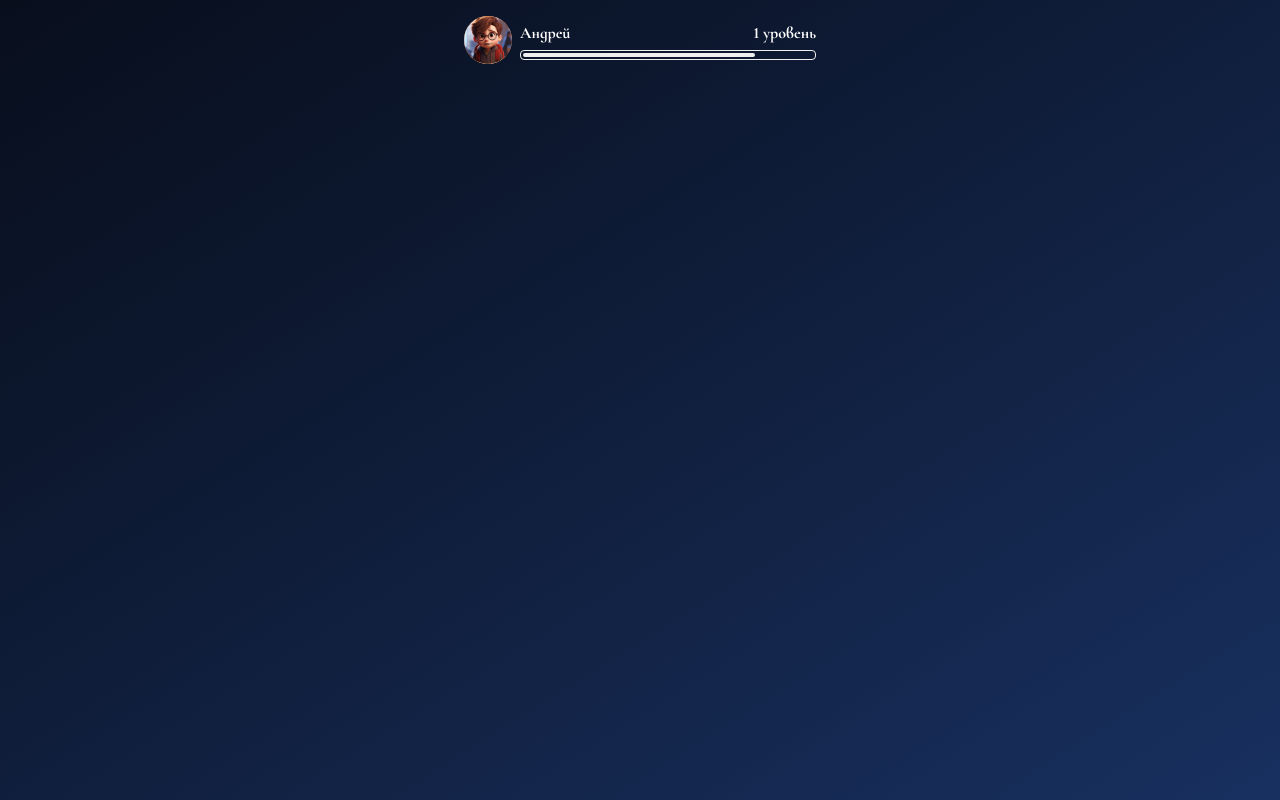
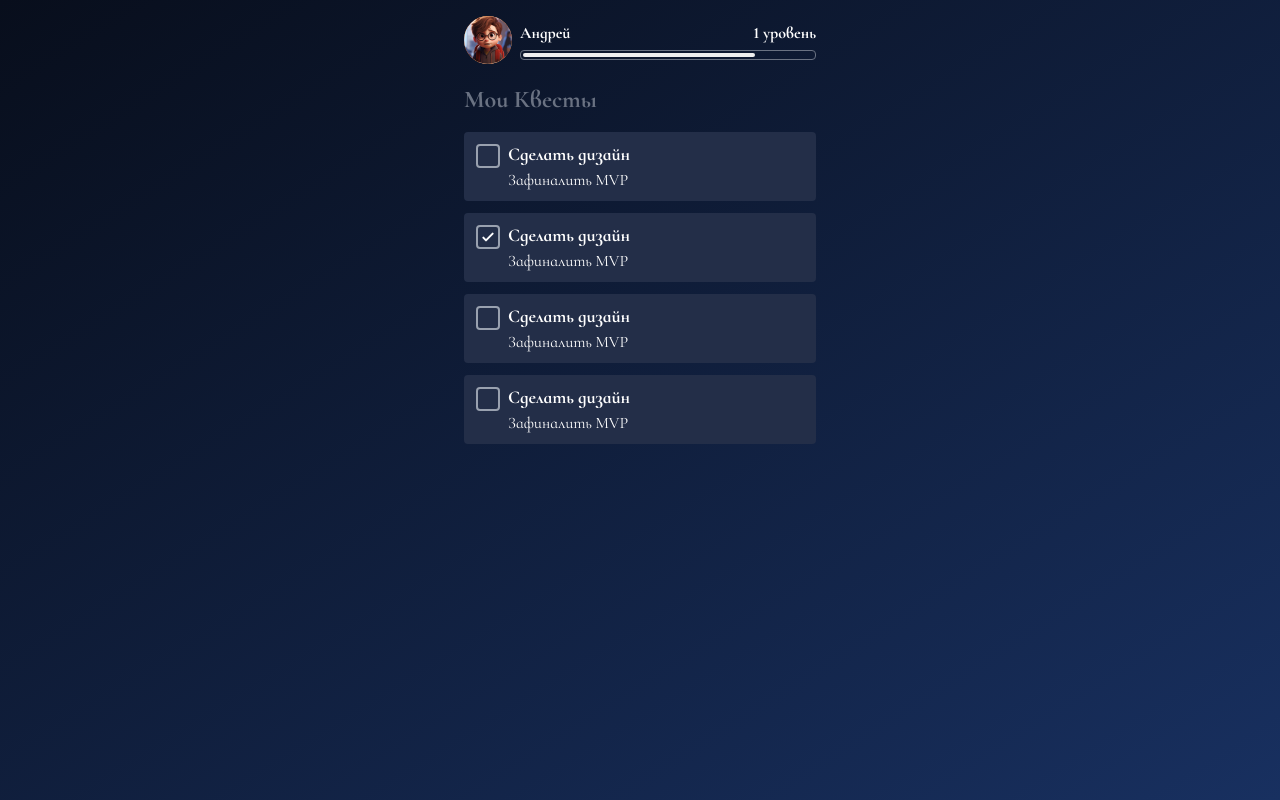
Before and after one commit to Andrey999K/workbook-frontend, a Next.js app: page /quests in a window 1280 px wide. Built offline with nearby package versions, Linux system fonts and the light colour scheme.

Commit message:
feat: add component TaskRow

```diff
--- a/app/components/ProgressBar.tsx
+++ b/app/components/ProgressBar.tsx
@@ -4,7 +4,7 @@ type ProgressBarProps = {
 
 export const ProgressBar = ({ percent = 0 }: ProgressBarProps) => {
   return (
-    <div className="border-solid border-[1px] border-[#EFEFEF] p-[2px] rounded-sm">
+    <div className="border-solid border-[1px] border-gray-500 p-[2px] rounded-sm">
       <div
         style={{ width: `${percent}%` }}
         className="bg-[#EFEFEF] h-1 rounded-sm"
--- /dev/null
+++ b/app/components/TaskRow.tsx
@@ -0,0 +1,48 @@
+"use client";
+
+import { TaskRowType } from "@/app/types/TaskRow";
+import { useState } from "react";
+
+type TaskRowProps = {
+  data: TaskRowType;
+};
+
+export const TaskRow = ({ data }: TaskRowProps) => {
+  const [checked, setChecked] = useState(data.checked);
+
+  const handleClick = () => {
+    setChecked((prevState) => !prevState);
+  };
+
+  return (
+    <div className="p-3 bg-[#232E48] rounded-sm flex gap-2">
+      <label className="group flex cursor-pointer">
+        <input
+          type="checkbox"
+          className="sr-only"
+          checked={checked}
+          onChange={handleClick}
+        />
+        <div className="w-6 h-6 border-2 border-gray-400 rounded bg-transparent flex items-center justify-center">
+          <svg
+            className="w-4 h-4 text-white opacity-0 group-has-[:checked]:opacity-100 transition-opacity"
+            fill="none"
+            stroke="currentColor"
+            viewBox="0 0 24 24"
+          >
+            <path
+              strokeLinecap="round"
+              strokeLinejoin="round"
+              strokeWidth={3}
+              d="M5 13l4 4L19 7"
+            />
+          </svg>
+        </div>
+      </label>
+      <div className="-my-[3px]">
+        <h3 className="font-bold text-[18px]">{data.title}</h3>
+        <p>{data.description}</p>
+      </div>
+    </div>
+  );
+};
--- a/app/quests/page.tsx
+++ b/app/quests/page.tsx
@@ -1,9 +1,46 @@
 import { HeaderQuests } from "@/app/components/HeaderQuests";
+import { TaskRow } from "@/app/components/TaskRow";
+import { TaskRowType } from "@/app/types/TaskRow";
 
 export default function Page() {
+  const tasks: TaskRowType[] = [
+    {
+      id: 1,
+      title: "Сделать дизайн",
+      description: "Зафиналить MVP",
+      checked: false,
+    },
+    {
+      id: 2,
+      title: "Сделать дизайн",
+      description: "Зафиналить MVP",
+      checked: true,
+    },
+    {
+      id: 3,
+      title: "Сделать дизайн",
+      description: "Зафиналить MVP",
+      checked: false,
+    },
+    {
+      id: 4,
+      title: "Сделать дизайн",
+      description: "Зафиналить MVP",
+      checked: false,
+    },
+  ];
+
   return (
     <div className="w-full max-w-sm mx-auto min-h-screen p-4">
       <HeaderQuests />
+      <div className="mt-5">
+        <h2 className="font-bold text-2xl text-gray-500">Мои Квесты</h2>
+        <div className="mt-4 flex flex-col gap-3">
+          {tasks.map((task) => (
+            <TaskRow key={task.id} data={task} />
+          ))}
+        </div>
+      </div>
     </div>
   );
 }
```
